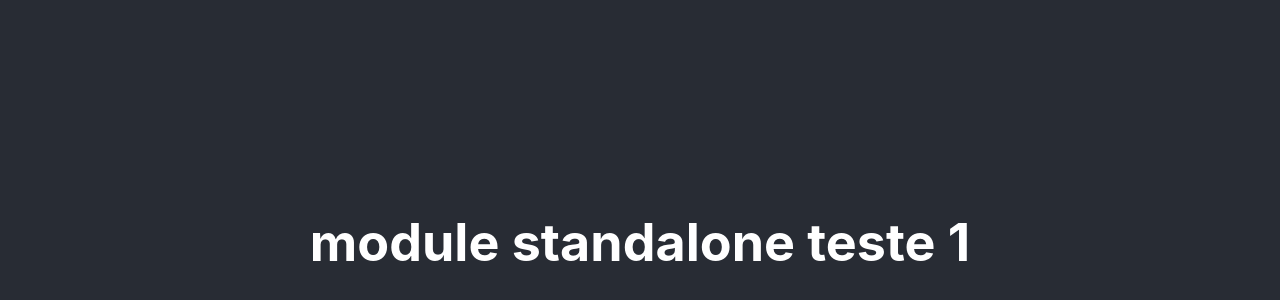
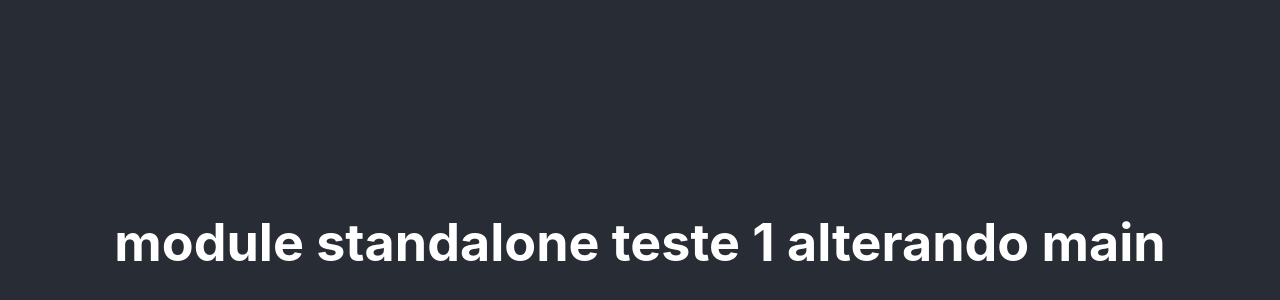
Before and after one commit to eduardorfreitas93/module-subtrees, a React (Create React App) app: page / in a window 1280 px wide. Shown: the part 158-458 px from the top of the page. Built offline with nearby package versions, Linux system fonts and the light colour scheme.

Commit message:
alterando main

```diff
--- a/src/App.js
+++ b/src/App.js
@@ -5,7 +5,7 @@ function App() {
     <div className="App">
       <header className="App-header">
         <h1>
-          module standalone teste 1
+          module standalone teste 1 alterando main
         </h1>
       </header>
     </div>
```
